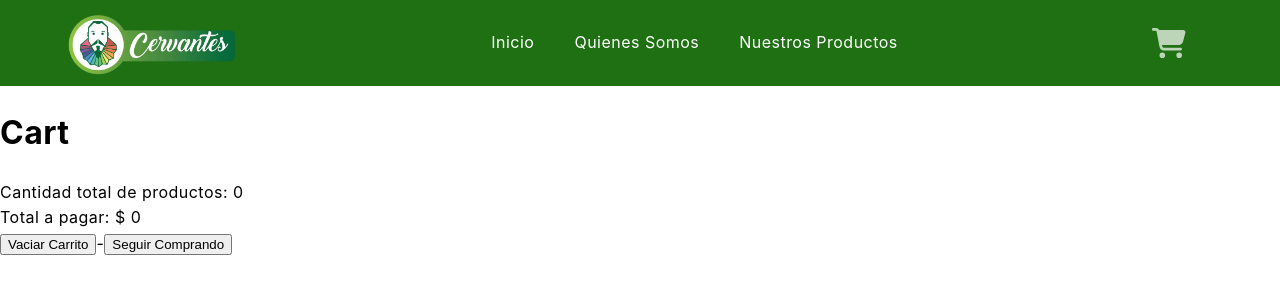
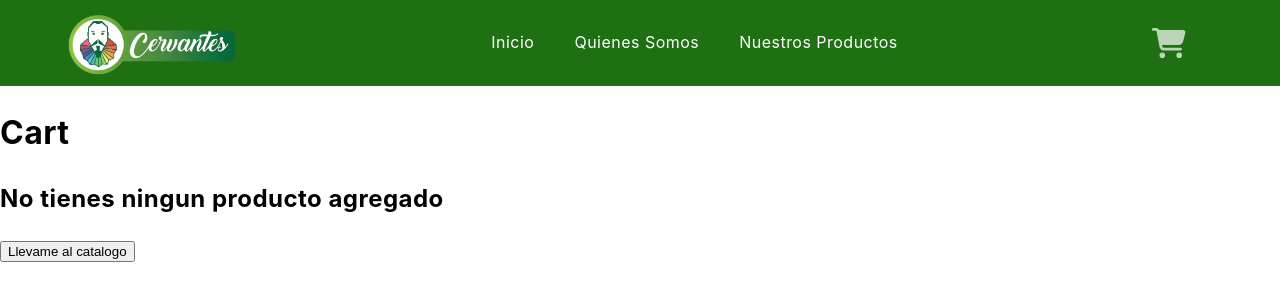
Before and after one commit to beenacoder/Cabeza-Cervantech, a React (Create React App) app: page /cart in a window 1280 px wide. Shown: the top 300 px of the page. Built offline with nearby package versions, Linux system fonts and the light colour scheme.

Commit message:
Agregue condicionales para el rendering del Cart

```diff
--- a/src/components/Cart.jsx
+++ b/src/components/Cart.jsx
@@ -6,8 +6,17 @@ const Cart = () => {
     const {cartList, emptyCart, totalPrice, itemQnty} = useCartContext()
 
     return (
-        <div>
+        <div className="cart-container">
             <h1>Cart</h1>
+            {cartList.length === 0 ?
+                <>
+                    <h2>No tienes ningun producto agregado</h2>
+                    <Link to = '/'>
+                        <button>Llevame al catalogo</button>
+                    </Link>
+                </>
+             :
+                <>
                 {cartList.map(item => <CartItem  key={item.id} id= {item.id} title={item.title} price={item.price} cantidad={item.cantidad} />
                                     )}
                     <div>Cantidad total de productos: {itemQnty()}</div>
@@ -17,6 +26,8 @@ const Cart = () => {
                     <Link to = '/'>
                     <button>Seguir Comprando</button>
                     </Link>
+                </>
+}
         </div>
     )
 }
```
Lines whose indentation alone changed are shown as unchanged.
